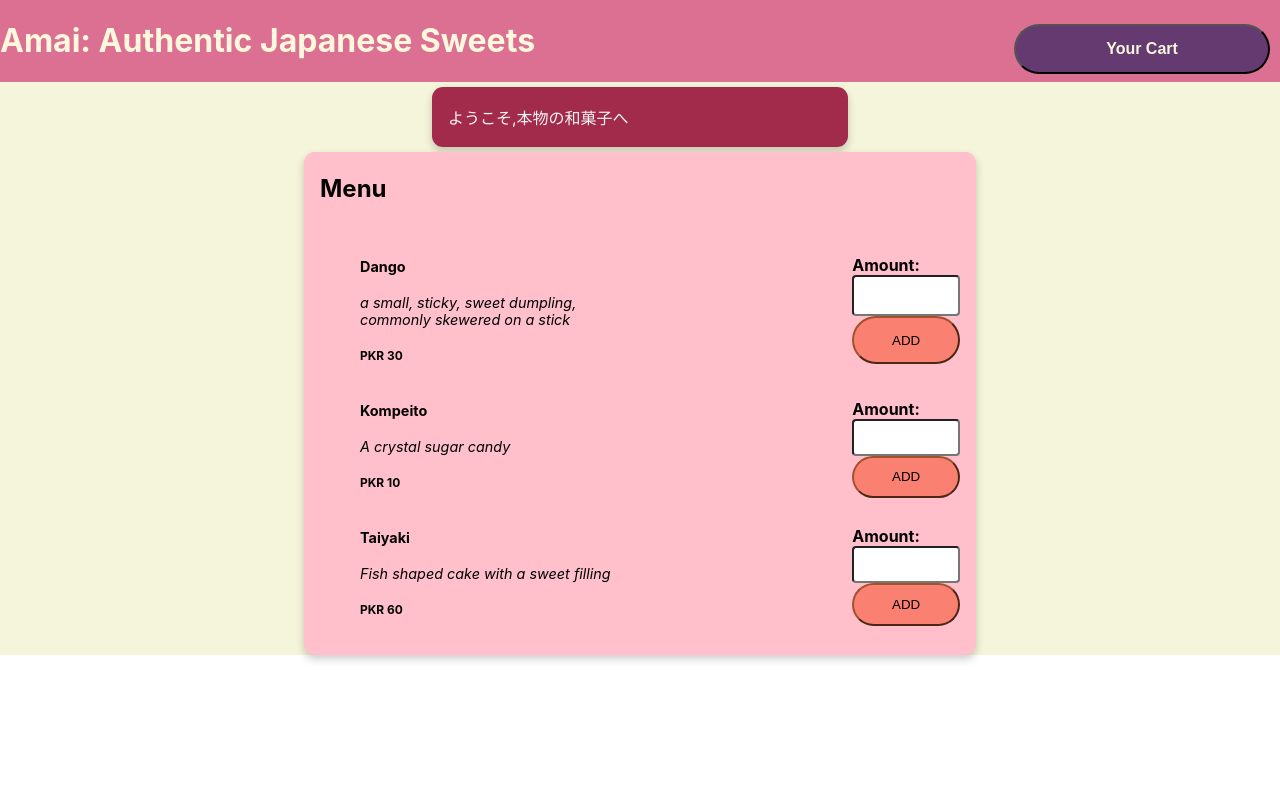
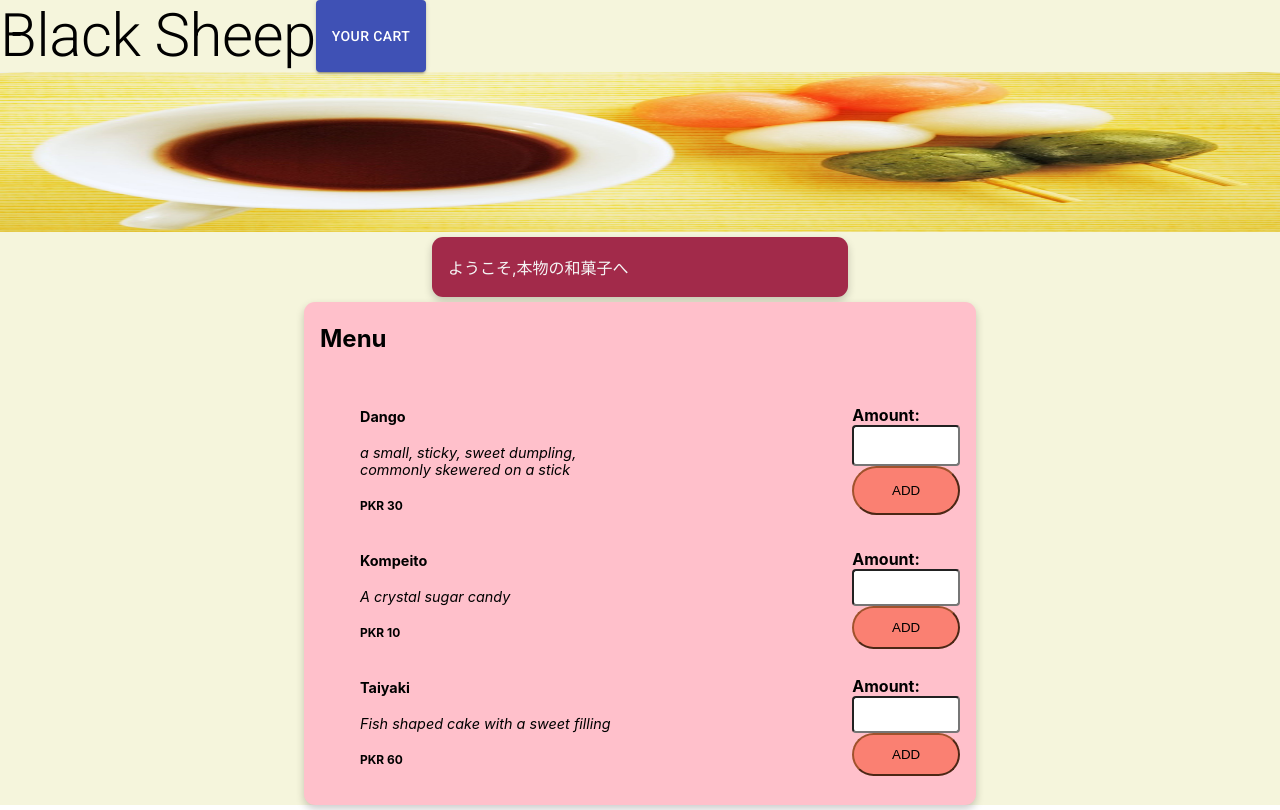
Before and after one commit to Mbaamir/order-Food-App, a React (Create React App) app: page / in a window 1280 px wide. Built offline with nearby package versions, Linux system fonts and the light colour scheme.

Commit message:
Incorporating and learning Material UI

```diff
--- a/package.json
+++ b/package.json
@@ -4,6 +4,7 @@
   "version": "0.1.0",
   "private": true,
   "dependencies": {
+    "@material-ui/core": "^4.11.4",
     "@testing-library/jest-dom": "^5.12.0",
     "@testing-library/react": "^11.2.7",
     "@testing-library/user-event": "^12.8.3",
--- a/public/index.html
+++ b/public/index.html
@@ -15,6 +15,7 @@
       user's mobile device or desktop. See https://developers.google.com/web/fundamentals/web-app-manifest/
     -->
     <link rel="manifest" href="%PUBLIC_URL%/manifest.json" />
+    <link rel="stylesheet" href="https://fonts.googleapis.com/css?family=Roboto:300,400,500,700&display=swap" />
     <!--
       Notice the use of %PUBLIC_URL% in the tags above.
       It will be replaced with the URL of the `public` folder during the build.
--- a/src/Components/Header/CartButton/CartButton.js
+++ b/src/Components/Header/CartButton/CartButton.js
@@ -1,9 +1,11 @@
 import { useContext } from 'react';
-import Button from '../../../UI/Button/Button';
+// import Button from '../../../UI/Button/Button';
+import {Button} from '@material-ui/core';
 
 import {CartContext} from '../../../Context/cart-triggered-context';
 
 import styles from './CartButton.module.css';
+
 
 
 const CartButton = props =>{
@@ -15,7 +17,8 @@ const CartButton = props =>{
     };
 
     return(
-        <Button content="Your Cart" styling={styles.CartButtonBox} clickFunc={openCart} ></Button>
+        // <Button content="Your Cart" styling={styles.CartButtonBox} clickFunc={openCart} ></Button>
+        <Button variant="contained" color="primary">Your Cart</Button>
     )
 }
 
--- a/src/Components/Header/Header.js
+++ b/src/Components/Header/Header.js
@@ -1,15 +1,23 @@
+import { Typography } from '@material-ui/core';
+import {Grid} from '@material-ui/core'
 
 import CartButton from './CartButton/CartButton';
 import styles from './Header.module.css';
+import DangoHeader from './DangoTea.jpg';
 
 
 const Header = () => {
 
     return(
-        <div className={styles.HeaderContainer}>
-        <h1 className={styles.HeaderTitle}>Amai: Authentic Japanese Sweets</h1>
+        // <div className={styles.HeaderContainer}>
+        <Grid container item={3}>
+        <Typography variant="h2" component="h1" noWrap>Black Sheep</Typography>
+        {/* <h1 className={styles.HeaderTitle}>Amai: Authentic Japanese Sweets</h1> */}
         <CartButton />
-        </div>
+        <img src={DangoHeader} className={styles.HeaderImage} alt="" />
+
+        {/* </div> */}
+        </Grid>
     )
 };
 
--- a/src/Components/Header/Header.module.css
+++ b/src/Components/Header/Header.module.css
@@ -1,12 +1,27 @@
 .HeaderContainer{
-    display: flex;
+    display: grid;
+    grid-template-columns: 700px;
+    grid-template-columns: auto;
+    flex-direction: row;
     background-color: palevioletred;
     color: cornsilk;
 }
 
+.HeaderTitle{
+    width:10000px;
+    background-color: brown;
+}
 
 @media (max-width: 600px){
     .HeaderTitle{
         font-size: 5.5vw;
     }
 }
+
+.HeaderImage {
+    /* align-items: flex-end;
+    justify-self: flex-end; */
+    width: 100%;
+    height: 20vh;
+
+}
--- a/src/UI/Button/Button.js
+++ b/src/UI/Button/Button.js
@@ -1,4 +1,5 @@
 import styles from './Button.module.css'
+
 
 const Button = props =>{
     return(
```
Also changed, not shown: src/Components/Header/DangoTea.jpg (added), 1 other file (tests, documents, lock files or other folders).
